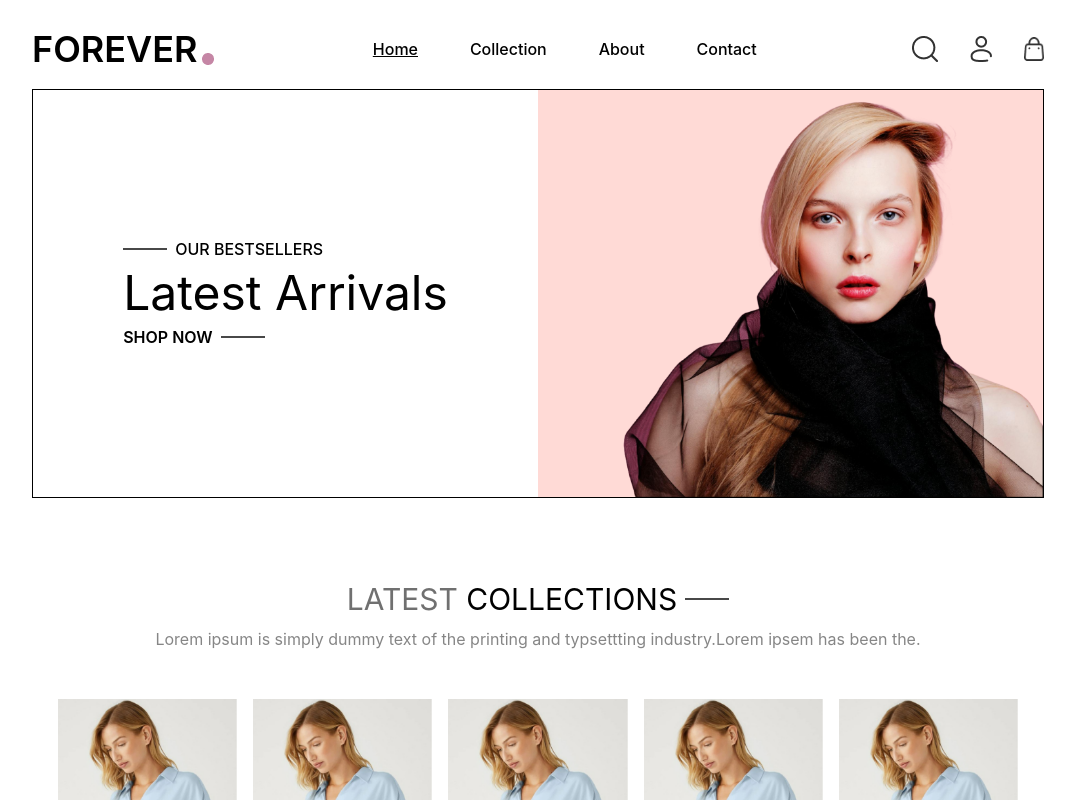
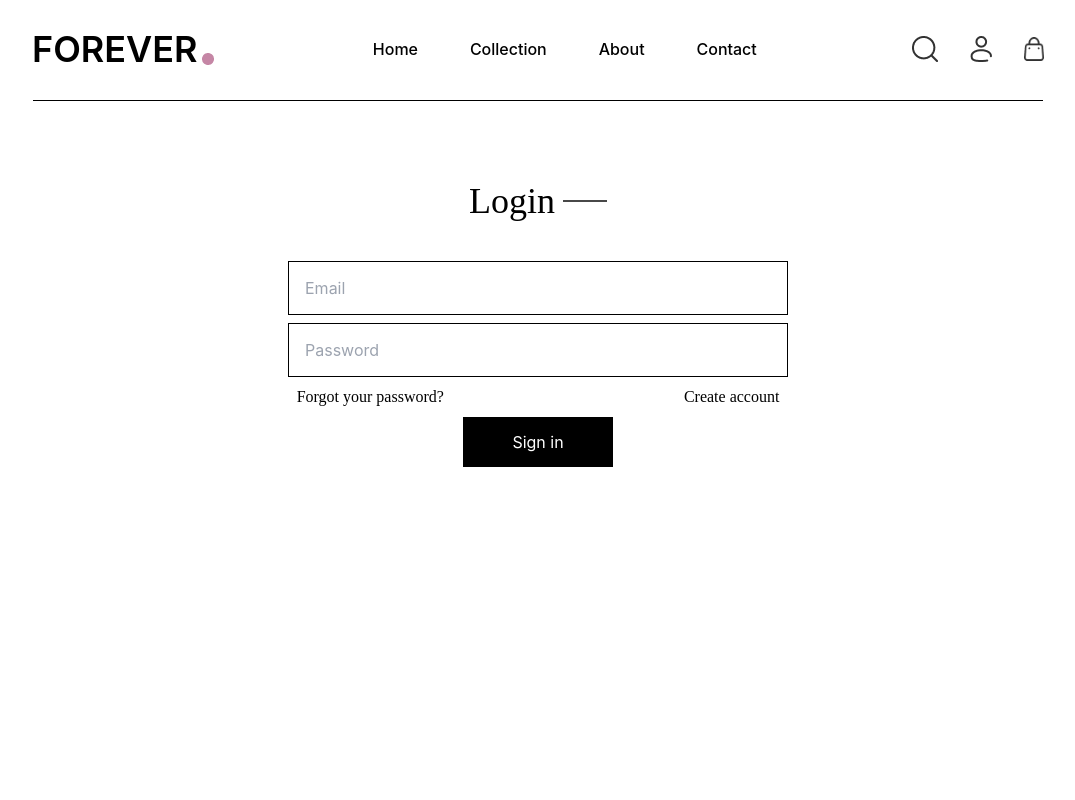
Before and after one commit to Ansiya-N/React-Ecommerce-Project, a React (Create React App) app in the folder frontend/: page /login in a window 1280 px wide. Before the commit this address led to /home. Shown: the top 800 px of the page, without its empty margins (102-1177 px from the left). Built offline with nearby package versions, Linux system fonts and the light colour scheme; the HTML template or start-up script is replaced by a standard one.

Commit message:
login page created
login page created

```diff
--- a/frontend/src/App.js
+++ b/frontend/src/App.js
@@ -7,7 +7,7 @@ import Footer from './Components/Footer/Footer';
 import About  from './Pages/About';
 import Contact from "./Pages/Contact"
 import Collection from './Pages/Collection';
-
+import Login from "./Pages/Login"
 
 function App() {
 
@@ -27,6 +27,8 @@ function App() {
       <Route path="/about" element={<About/>}/>
       <Route path="/contact" element={<Contact/>}/>
       <Route path="/collection" element={<Collection/>}/>
+      <Route path="/login" element={<Login/>}/>
+
 
 
     </Routes>
--- a/frontend/src/Components/Header/Header.js
+++ b/frontend/src/Components/Header/Header.js
@@ -73,7 +73,8 @@ value:"/home"
         </div>
         <div className='flex justify-between items-center   gap-x-8' >
             <img src={searchIcon}  alt="img"></img>
-            <img src={profileIcon} alt="img"></img>
+        <NavLink to="/login"><img src={profileIcon} alt="img"></img></NavLink>
+
             <img src={vectorIcon} alt="img" className='w-5 h-6 border-2 '></img>
 
 
--- /dev/null
+++ b/frontend/src/Pages/Login.js
@@ -0,0 +1,35 @@
+import React from 'react'
+import borderLine from "../Assets/Rectangle 3605.png";
+import { NavLink } from 'react-router-dom';
+import SubmitForm from '../Components/SubmitForm/SubmitForm';
+function Login() {
+  return (
+    <div className='pt-20  mt-[31px] border-t-[0.5px] border-solid border-[ #ADADAD] ml-[135px] mr-[135px]   '>
+<div className='flex  items-center justify-center mb-10'>
+
+     <h1 className='font bold text-3xl leading-10 text-4xl'style={{fontFamily:"Prata"}}>
+
+  Login
+    </h1>
+  <img src={borderLine} alt="img" className=' h-0.5 ml-2  '></img>
+
+  </div>
+
+  <form className='flex flex-col items-center space-y-2 '>
+    <input className='border-[1px] pl-4 border-solid border-black w-[500px] h-[54px] 'placeholder='Email'></input>
+    <input className='border-[1px] pl-4 border-solid border-black w-[500px] h-[54px] 'placeholder='Password'></input>
+  <div className='flex space-x-60 'style={{fontFamily:"Outfit"}}>
+  <NavLink to="/" >Forgot your password?</NavLink>
+  <NavLink to="/">Create account</NavLink>
+  </div>
+  <button className='bg-black text-white w-[150px] h-[50px] '>Sign in</button>
+  </form>
+
+<div className='mt-[350px] '>
+<SubmitForm/>
+</div>
+</div>
+  )
+}
+
+export default Login
```
